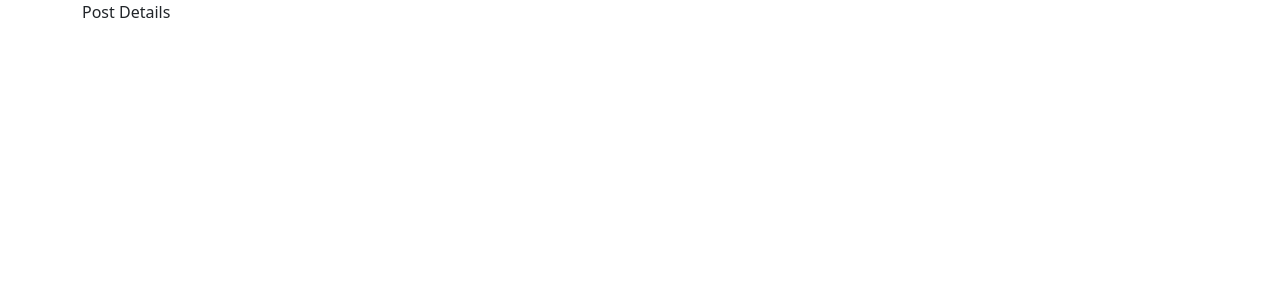
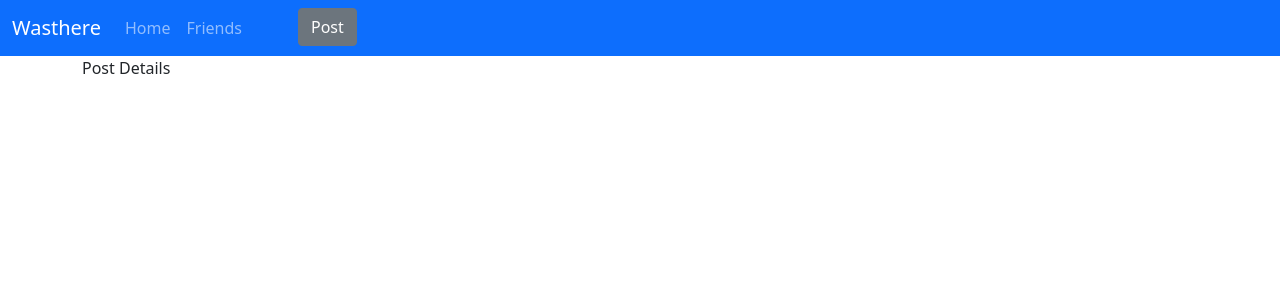
Before and after one commit to giuliagalizoni/project-2, a React (Create React App) app: page /post/1 in a window 1280 px wide. Shown: the top 300 px of the page. Built offline with nearby package versions, Linux system fonts and the light colour scheme.

Commit message:
Import Axios and creation Navbar

```diff
--- a/package.json
+++ b/package.json
@@ -6,6 +6,7 @@
     "@testing-library/jest-dom": "^5.16.4",
     "@testing-library/react": "^12.1.4",
     "@testing-library/user-event": "^13.5.0",
+    "axios": "^0.26.1",
     "bootstrap": "^5.1.3",
     "react": "^18.0.0",
     "react-dom": "^18.0.0",
--- a/src/components/App.js
+++ b/src/components/App.js
@@ -1,5 +1,7 @@
 import { Routes, Route } from "react-router-dom";
 import "bootstrap/dist/css/bootstrap.min.css";
+
+import Navbar from "./Navbar";
 
 import Home from "../pages/Home";
 import Friends from "../pages/Friends";
@@ -9,6 +11,8 @@ import Error from "../pages/Error";
 
 function App() {
   return (
+    <div>
+    <Navbar/>
     <div className="container">
     <Routes>
       <Route path="/" element={<Home />}/>
@@ -18,6 +22,7 @@ function App() {
       <Route path="*" element={<Error />}/>
     </Routes>
     </div>
+    </div>
   );
 }
 
--- /dev/null
+++ b/src/components/Navbar.js
@@ -0,0 +1,45 @@
+import { Link } from "react-router-dom";
+
+function Navbar() {
+  return (
+    <nav className="navbar navbar-expand-lg navbar-dark bg-primary">
+      <div className="container-fluid">
+        <Link className="navbar-brand" to="/">
+          Wasthere
+        </Link>
+        <button
+          className="navbar-toggler"
+          type="button"
+          data-bs-toggle="collapse"
+          data-bs-target="#navbarNav"
+          aria-controls="navbarNav"
+          aria-expanded="false"
+          aria-label="Toggle navigation"
+        >
+          <span className="navbar-toggler-icon"></span>
+        </button>
+        <div className="collapse navbar-collapse" id="navbarNav">
+          <ul className="navbar-nav">
+            <li className="nav-item">
+              <Link className="nav-link" to="/">
+                Home
+              </Link>
+            </li>
+            <li className="nav-item">
+              <Link className="nav-link" to="/friends">
+                Friends
+              </Link>
+            </li>
+            <li className="nav-item">
+              <Link className="btn btn-secondary ms-5" to="/new-post">
+                Post
+              </Link>
+            </li>
+          </ul>
+        </div>
+      </div>
+    </nav>
+  );
+}
+
+export default Navbar;
--- a/src/pages/Home.js
+++ b/src/pages/Home.js
@@ -1,5 +1,20 @@
+import axios from "axios";
+import { useState, useEffect } from "react";
+
 function Home() {
-    return <div> Home</div>
+  const [state, setState] = useState([]);
+  useEffect(() => {
+    axios
+      .get("https://ironrest.herokuapp.com/Giulia-Junior-Wasthere")
+      .then((response) => {
+        setState([...response.data]);
+      })
+      .catch((err) => {
+        console.error(err);
+      });
+  }, []);
+
+  return <div> Home</div>;
 }
 
-export default Home
+export default Home;
```
Also changed, not shown: 1 other file (tests, documents, lock files or other folders).
